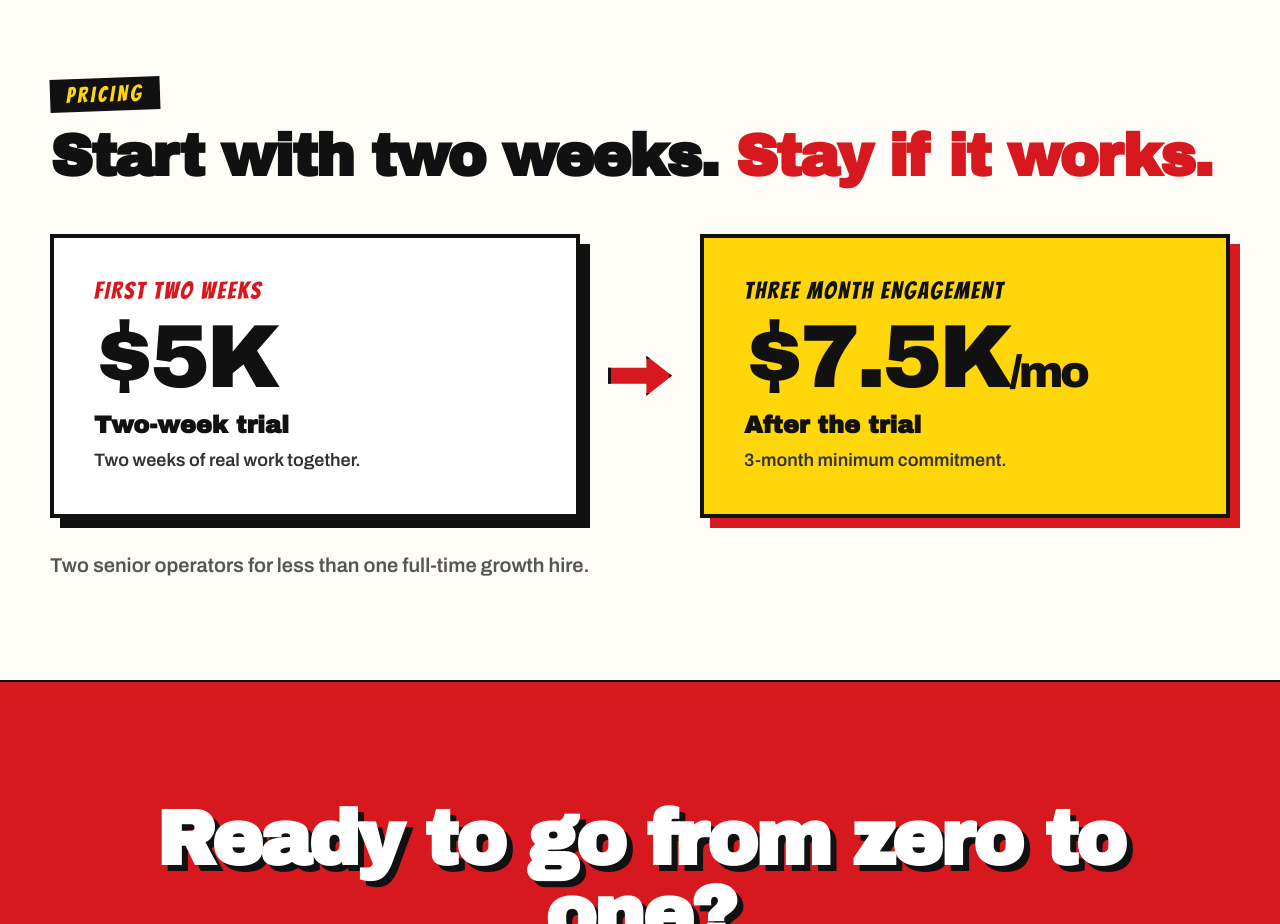
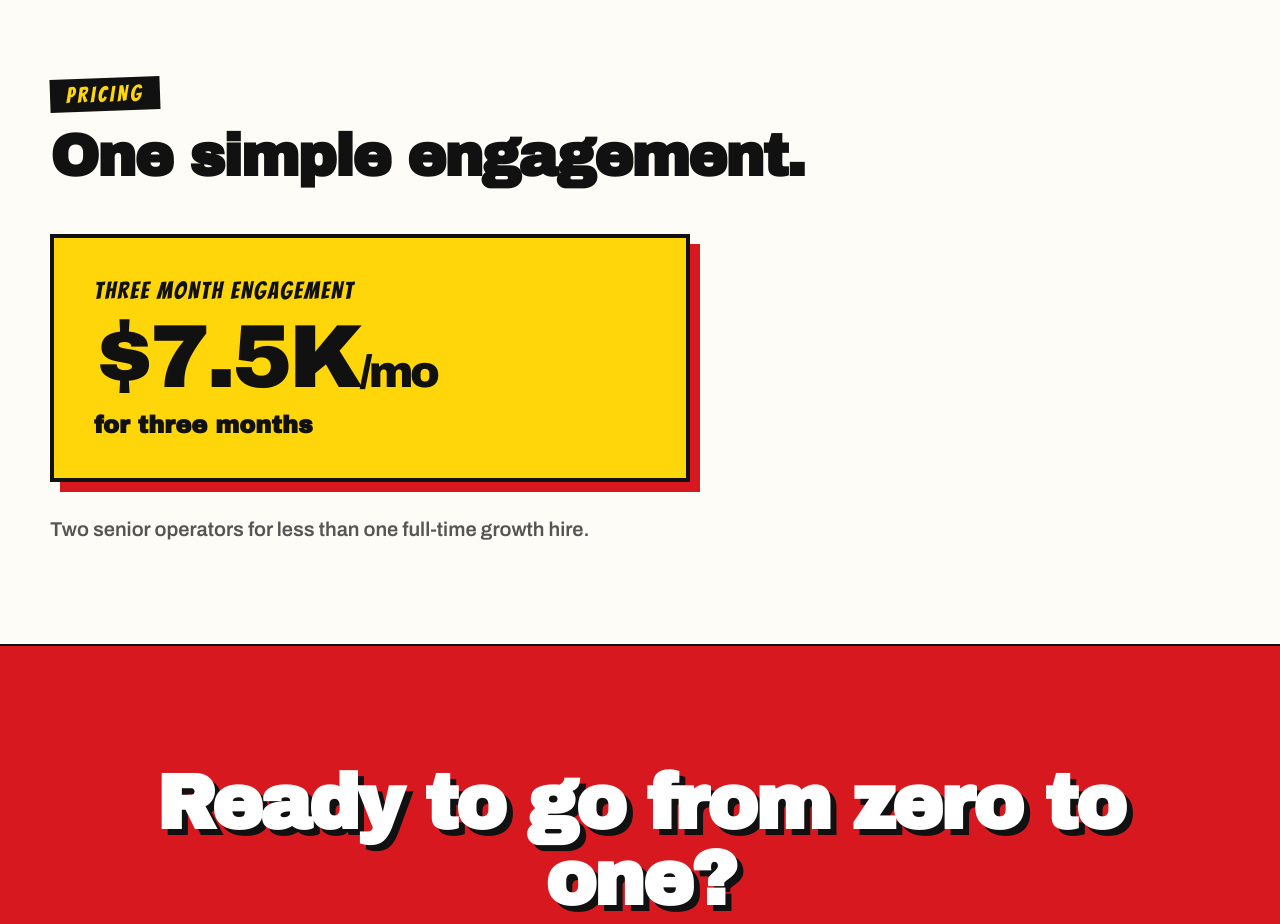
Before and after one commit to theofficialpinkie/crackedgtm, a plain HTML site: page paysquadproposal.html in a window 1280 px wide. Shown: the part 10000-10924 px from the top of the page. Drawn offline with Linux system fonts and the light colour scheme.

Commit message:
PaySquad proposal: single $7.5K/mo three-month price, no trial
Co-Authored-By: Claude Opus 5.5 <noreply@anthropic.com>
Claude-Session: https://claude.ai/code/session_01BD3yjCLDbw72aVMjJvP8wK

```diff
--- a/paysquadproposal.html
+++ b/paysquadproposal.html
@@ -502,13 +502,9 @@ footer a{color:var(--paper)}
   <div class="wrap">
     <div class="sec-head">
       <span class="kicker">PRICING</span>
-      <h2>Start with two weeks. <span class="red">Stay if it works.</span></h2>
+      <h2>One simple engagement.</h2>
     </div>
-    <div class="price-grid">
-      <div class="price"><span class="k">FIRST TWO WEEKS</span><b>$5K</b><h3>Two-week trial</h3><p>Two weeks of real work together.</p></div>
-      <div class="arrow" aria-hidden="true"></div>
-      <div class="price y"><span class="k">THREE MONTH ENGAGEMENT</span><b>$7.5K<span style="font-size:.5em">/mo</span></b><h3>After the trial</h3><p>3-month minimum commitment.</p></div>
-    </div>
+    <div class="price y" style="max-width:640px"><span class="k">THREE MONTH ENGAGEMENT</span><b>$7.5K<span style="font-size:.5em">/mo</span></b><h3>for three months</h3></div>
     <p class="price-foot">Two senior operators for less than one full-time growth hire.</p>
   </div>
 </section>
```
